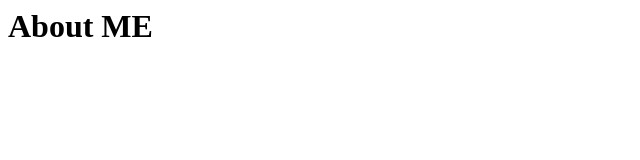
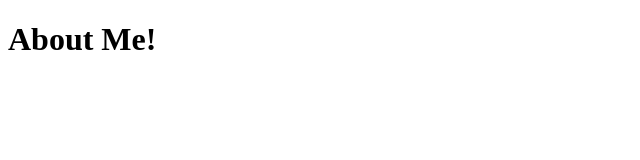
Before and after one commit to nathaly89/HaninBazah, a plain HTML site: page aboutme.html in a window 1280 px wide. Shown: the whole page, without its empty margins (0-640 px from the left). Drawn offline with Linux system fonts and the light colour scheme.

Commit message:
Update aboutme.html

```diff
--- a/aboutme.html
+++ b/aboutme.html
@@ -1,8 +1,11 @@
+<!DOCTYPE html>
 <html>
-  <head>
 
-  </head>
-  <body>
-    <h1>About ME</h1>
-  </body>
+<head>
+</head>
+
+<body>
+    <h1>About Me!</h1>
+</body>
+
 </html>
```
